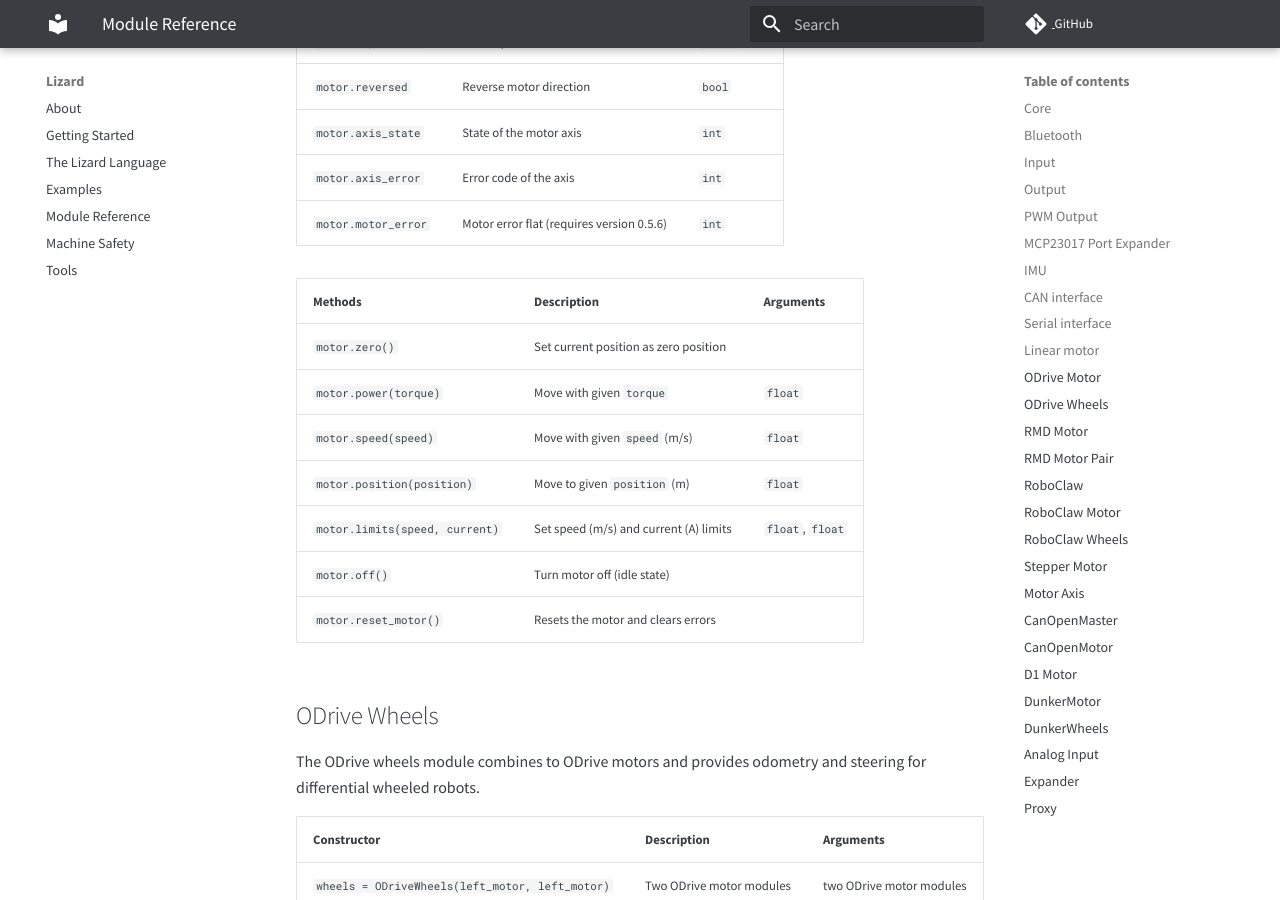
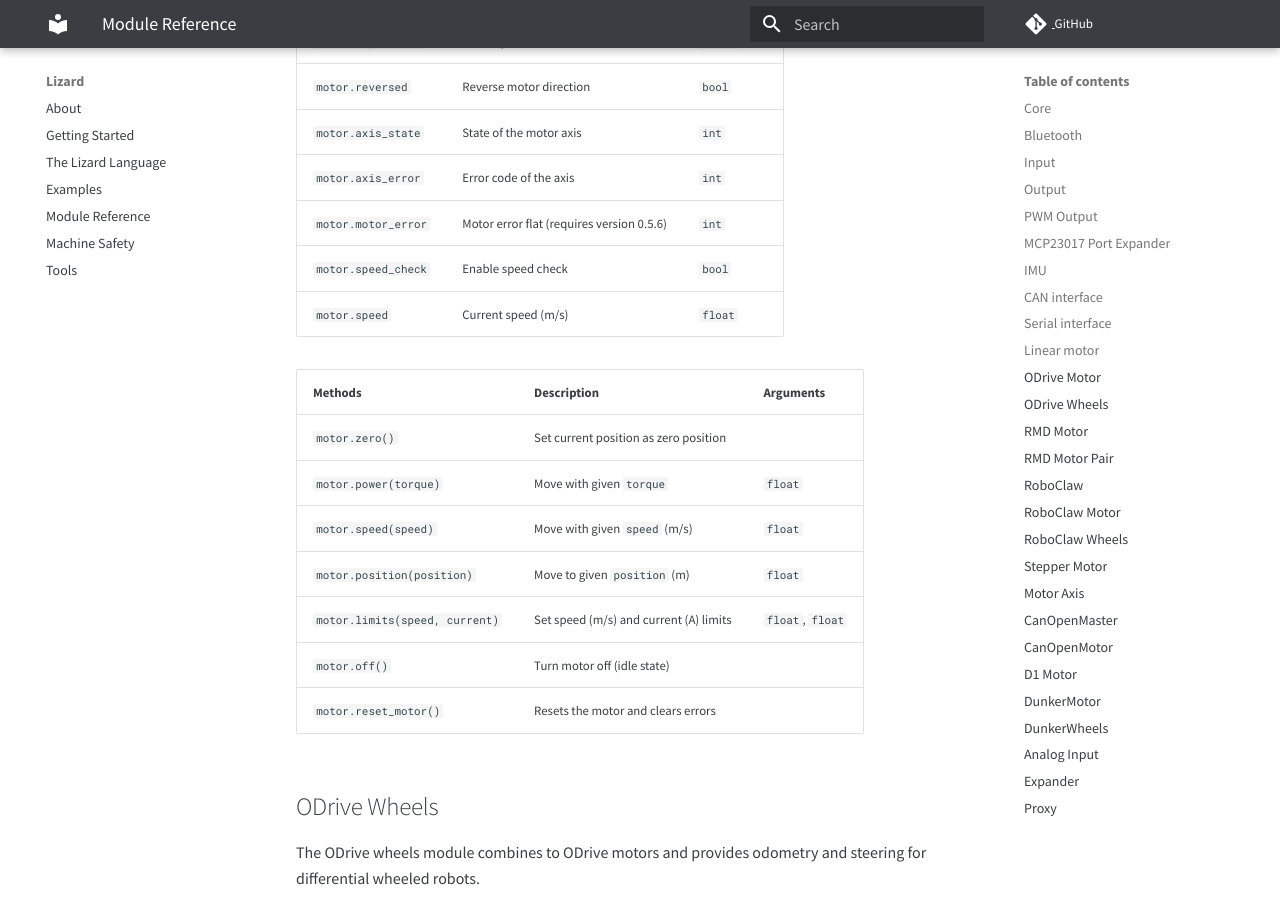
Before and after one commit to zauberzeug/lizard, an MkDocs documentation site: the page built from docs/module_reference.md, in a window 1280 px wide and 900 px high, scrolled down 9586 px. Built offline with MkDocs 1.6.1 and Material for MkDocs 9.7.7, drawn with Linux system fonts in a browser that asks for light colours; comment, search, counter and statistics services are not loaded.

Commit message:
add dokumentation

```diff
--- a/docs/module_reference.md
+++ b/docs/module_reference.md
@@ -289,6 +289,8 @@
 | `motor.axis_state`  | State of the motor axis                   | `int`     |
 | `motor.axis_error`  | Error code of the axis                    | `int`     |
 | `motor.motor_error` | Motor error flat (requires version 0.5.6) | `int`     |
+| `motor.speed_check` | Enable speed check                         | `bool`    |
+| `motor.speed`       | Current speed (m/s)                       | `float`   |
 
 | Methods                        | Description                            | Arguments        |
 | ------------------------------ | -------------------------------------- | ---------------- |
```
